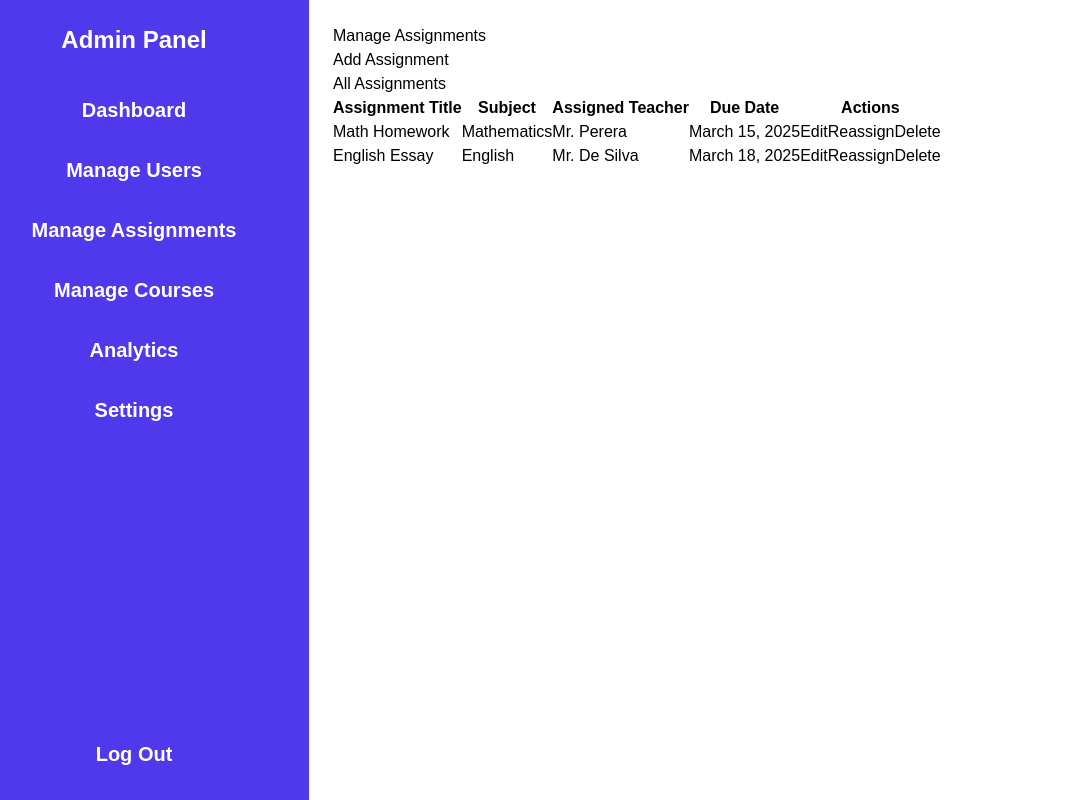
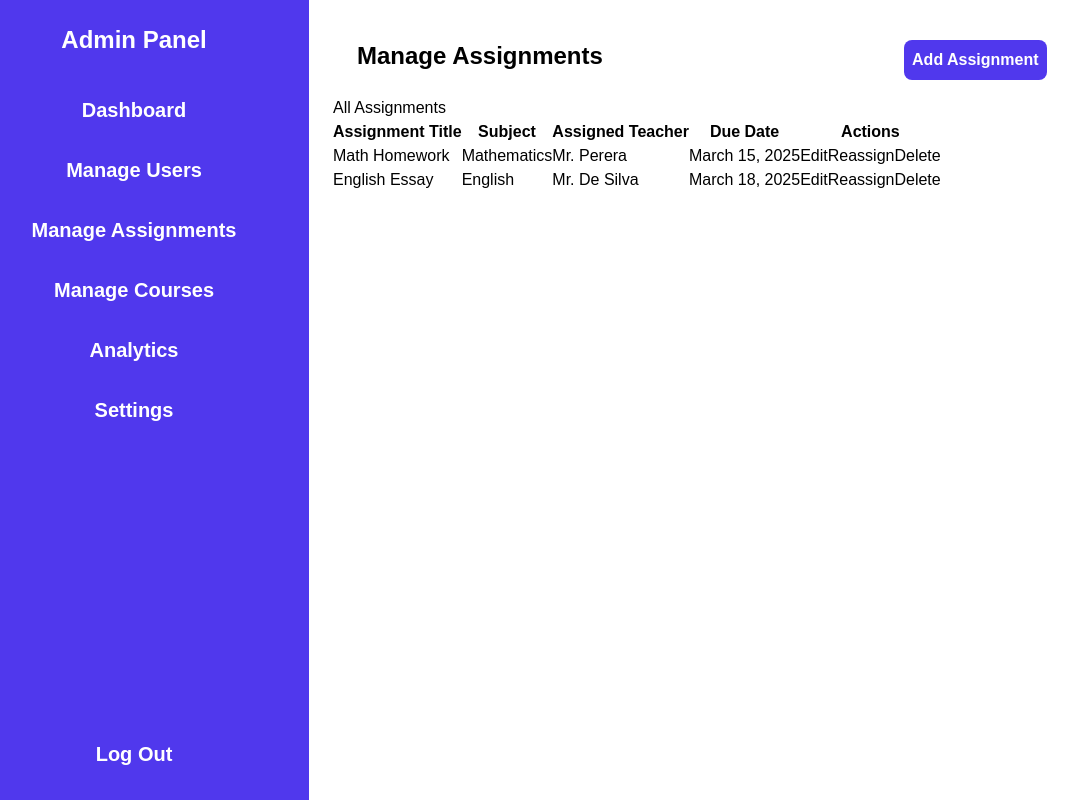
Before and after one commit to randiranirman/Learning-Management-System, a React (Vite) app in the folder frontend/: page /admin/manage-assignments in a window 1280 px wide. Shown: the whole page, without its empty margins (41-1119 px from the left). Built offline with nearby package versions, Linux system fonts and the light colour scheme.

Commit message:
fixed the management assignment page

```diff
--- a/frontend/package.json
+++ b/frontend/package.json
@@ -15,6 +15,7 @@
     "@reduxjs/toolkit": "^2.8.1",
     "@shadcn/ui": "^0.0.4",
     "@tailwindcss/postcss": "^4.0.9",
+    "antd": "^5.25.1",
     "axios": "^1.8.3",
     "component": "^1.1.0",
     "jwt-decode": "^4.0.0",
--- a/frontend/src/App.jsx
+++ b/frontend/src/App.jsx
@@ -7,7 +7,6 @@ import ManageAssignments from "./roles/admin/AdminPages/ManageAssignments";
 import ManageCourses from "./roles/admin/AdminPages/ManageCourses";
 import Analytics from "./roles/admin/AdminPages/Analytics";
 import Settings from "./roles/admin/AdminPages/Settings";
-import StudentDashboard from "./roles/student/StudentPages/StudentDashboard";
 import QuizManagement from "./roles/teacher/TeacherPages/QuizManagement";
 import QuizCreation from "./roles/teacher/TeacherPages/QuizCreation";
 
@@ -20,6 +19,7 @@ import EditProfile from "./roles/admin/AdminPages/EditProfile";
 import FirstLogin from "./pages/FirstLogin";
 import UnAuthorized from "./pages/UnAuthorized";
 import StudentLayout from "./roles/student/StudentLayout/StudentLayout";
+
 
 const App = () => {
   return (
@@ -54,6 +54,9 @@ const App = () => {
       <Route path="/student"  element={<StudentLayout/>} />
 
 
+
+
+
     </Routes>
   );
 };
--- a/frontend/src/index.css
+++ b/frontend/src/index.css
@@ -1,4 +1,5 @@
 @import "tailwindcss";
+
 @import url('https://fonts.googleapis.com/css2?family=Poppins:ital,wght@0,100;0,200;0,300;0,400;0,500;0,600;0,700;0,800;0,900;1,100;1,200;1,300;1,400;1,500;1,600;1,700;1,800;1,900&display=swap');
 @theme{
   --color-primary:#5038ED ;
--- a/frontend/src/roles/admin/AdminPages/ManageAssignments.jsx
+++ b/frontend/src/roles/admin/AdminPages/ManageAssignments.jsx
@@ -16,9 +16,9 @@ const ManageAssignments = () => {
 
   return (
     <div>
-      <div>
-        <h1>Manage Assignments</h1>
-        <button>Add Assignment</button>
+      <div className="display flex flex-row   justify-between max-w-4/5  mx-4 px-2  py-4 ">
+        <h1 className="font-semibold  text-2xl">Manage Assignments</h1>
+        <button className="bg-primary  rounded-lg  text-white font-semibold  px-2 py-2 cursor-pointer  hover:scale-110 transform duration-200">Add Assignment</button>
       </div>
 
       <div>
```
Also changed, not shown: 1 other file (tests, documents, lock files or other folders).
